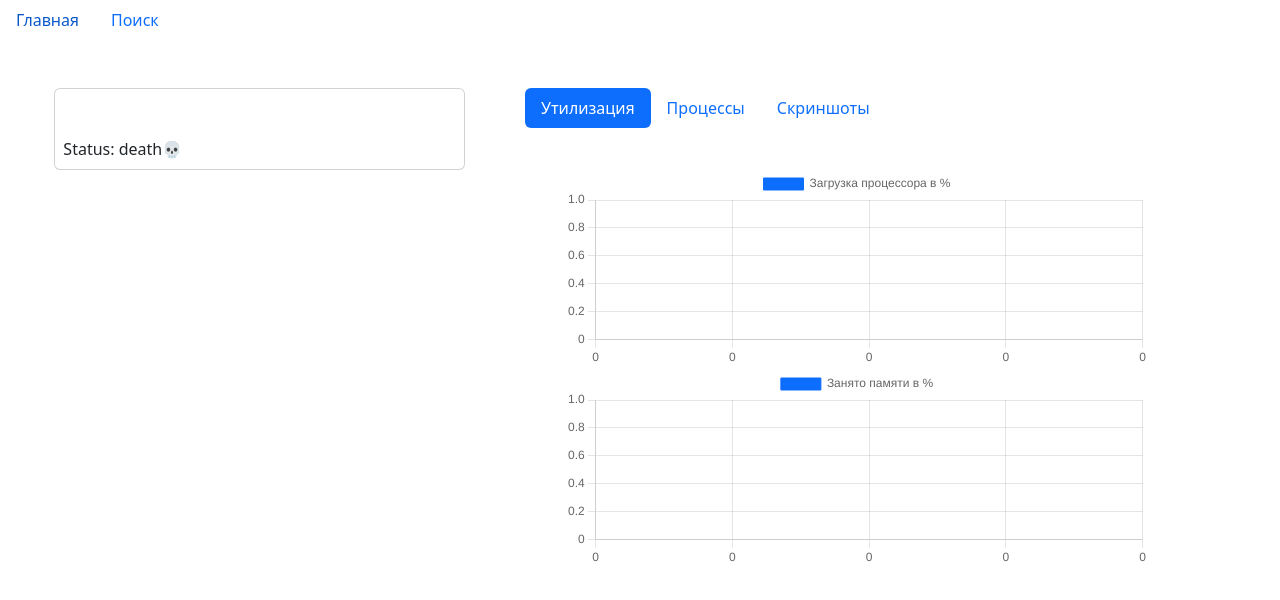
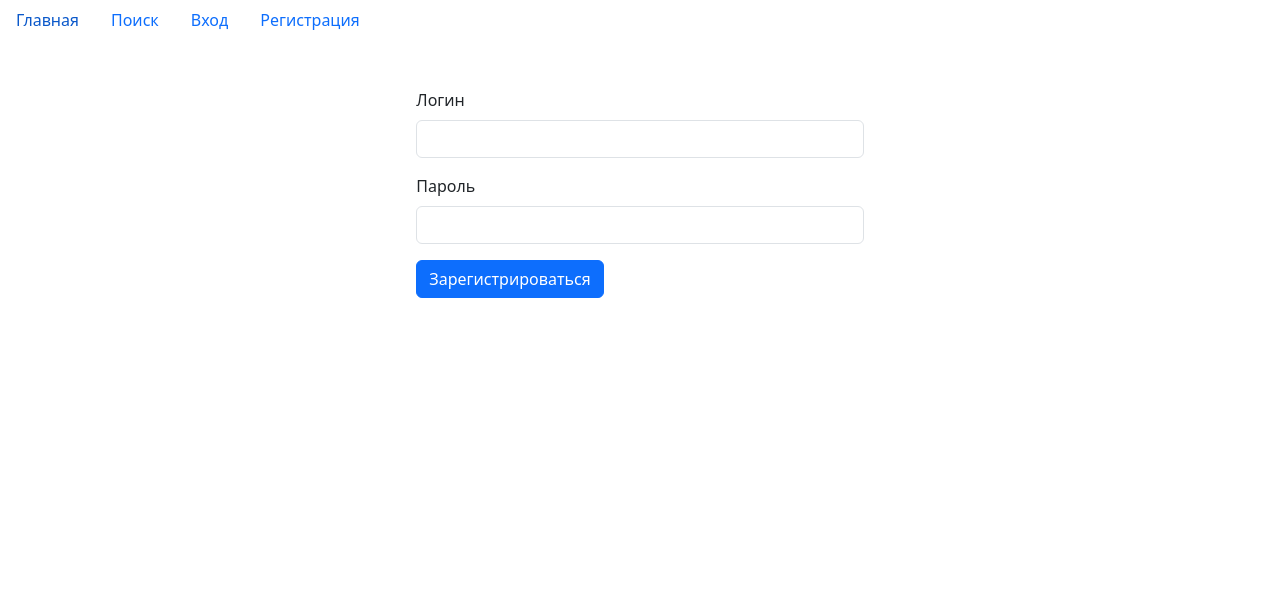
Before and after one commit to Viktor-8bit/SpyWebClient, a Vue app: page /registration in a window 1280 px wide. Shown: the top 600 px of the page. Built offline with nearby package versions, Linux system fonts and the light colour scheme; no server answers.

Commit message:
ver 0.0.4

```diff
--- a/src/components/HostInfo/InfoHost.vue
+++ b/src/components/HostInfo/InfoHost.vue
@@ -1,6 +1,6 @@
 <script setup lang="ts">
     import { createApp, ref, defineComponent } from 'vue'
-    import axios from 'axios';
+    import router from '../../router.ts';
 
 </script>
 
@@ -22,6 +22,8 @@
 
 <script lang="ts">
 
+    import axios from "axios";
+
     export default {
       data() {
         return {
@@ -31,7 +33,8 @@
       },
       methods: {
         async getinfoabouthost() {
-          const response = await axios.get(this.$MyUrl + '/api/Pc/InfoPc/' + this.hostname);
+          console.log(router.api.head);
+          const response = await router.api.get(this.$MyUrl + '/api/Pc/InfoPc/' + this.hostname);
           this.infohost = response.data;
           console.log(this.infohost)
           console.log(this.hostname)
--- a/src/components/HostInfo/Processes.vue
+++ b/src/components/HostInfo/Processes.vue
@@ -78,7 +78,7 @@
             axios.get(this.$MyUrl + '/api/Process/GetAllProcessActionDate/' + this.hostname ).then(response => {
 
               for(let i = 0; i < response.data.length; i++ ) {
-                  this.options.push( { value: response.data[i], label:  response.data[i] } )
+                  this.options.push( { value: response.data[i], label:  response.data[i].replace(regex, "$1 $2") } )
               }
             });
           },
@@ -92,7 +92,7 @@
                 let date = response.data[i]['date']
                 let pid = response.data[i]['processId']
 
-                this.process.push( {'name': name, 'date': date, 'pid': pid, 'nubmer': i })
+                this.process.push( {'name': name, 'date': date.replace(regex, "$1 $2"), 'pid': pid, 'nubmer': i })
               }
             })
           },
--- a/src/components/HostInfo/utilizationHost.vue
+++ b/src/components/HostInfo/utilizationHost.vue
@@ -3,6 +3,8 @@
 import ChartJSChart from "../ChartJSChart.vue"
 import axios from 'axios';
 import vue from 'vue';
+
+
 
 </script>
 
@@ -18,6 +20,8 @@ import vue from 'vue';
 </template>
 
 <script lang="ts">
+  const regex = /(\d{4}-\d{2}-\d{2})T(\d{2}:\d{2}:\d{2}).*/;
+
     export default {
       data() {
         return {
@@ -45,7 +49,7 @@ import vue from 'vue';
                     for(let i = 0; i < response.data.length; i++ ) {
                       let cpu = response.data[i]['cpU_load']
                       let ram = response.data[i]['ram']
-                      let time = response.data[i]['date']
+                      let time = response.data[i]['date'].replace(regex, "$1 $2")
 
                       cpu_list.push(cpu)
                       ram_list.push(ram)
@@ -68,7 +72,7 @@ import vue from 'vue';
           },
         async getdatafirsttime() {
 
-            axios.get('http://localhost:8000/api/Utilization/GetFromPc/' + this.hostname ) // '/1/1'
+            axios.get(this.$MyUrl + '/api/Utilization/GetFromPc/' + this.hostname ) // '/1/1'
                 .then(response => {
                   this.ram = []
                   this.cpu = []
--- a/src/components/chart.vue
+++ b/src/components/chart.vue
@@ -7,9 +7,8 @@
 
 <template>
 
-  аомогус
   <div style="width: 800px; height: 400px">
-    <canvas id="amgusgpraph" >1</canvas>
+    <canvas id="gpraph" >1</canvas>
   </div>
 
 </template>
@@ -22,7 +21,7 @@ export default {
     Chart.register(...registerables);
     Chart.register(BarElement, BarController, CategoryScale, Decimation, Filler, Legend, Title, Tooltip);
     // Ваш код, который должен выполниться после загрузки HTML
-    const canvas1 = document.getElementById('amgusgpraph') as HTMLCanvasElement;
+    const canvas1 = document.getElementById('gpraph') as HTMLCanvasElement;
     const ctx: object = canvas1.getContext('2d');
 
     new Chart(ctx, {
--- a/src/components/hostslist.vue
+++ b/src/components/hostslist.vue
@@ -1,5 +1,5 @@
 <script setup lang="ts">
-
+  import router from '../router.ts';
 </script>
 
 
@@ -38,7 +38,7 @@ export default defineComponent({
   },
   methods: {
     async GetHosts() {
-      const response = await axios.get('http://localhost:8000/api/Pc/GetAllPC');
+      const response = await router.api.get(this.$MyUrl + '/api/Pc/GetAllPC');
       console.log(response.data);
       this.my_hosts = response.data;
     }
--- a/src/components/mycustheader.vue
+++ b/src/components/mycustheader.vue
@@ -7,11 +7,21 @@
 <template>
 
   <ul class="nav">
+
     <li class="nav-item">
       <a class="nav-link active" aria-current="page" href="/">Главная</a>
     </li>
+
     <li class="nav-item">
       <a class="nav-link" href="/search">Поиск</a>
+    </li>
+
+    <li class="nav-item">
+      <a class="nav-link" href="/login">Вход</a>
+    </li>
+
+    <li class="nav-item">
+      <a class="nav-link" href="/registration">Регистрация</a>
     </li>
 
   </ul>
--- a/src/main.ts
+++ b/src/main.ts
@@ -12,6 +12,6 @@ app.use(globalVars, {
     MyUrl: 'http://localhost:8000'
 });
 
-app.use(router)
+app.use(router.router)
 
 app.mount('#app')
--- a/src/pages/aboutHost.vue
+++ b/src/pages/aboutHost.vue
@@ -17,15 +17,15 @@
     <div class="col col-lg-7 col-md-9 p-5">
 
       <ul class="nav nav-pills" id="pills-tab" role="tablist">
+
         <li class="nav-item" role="presentation">
           <button class="nav-link active" id="pills-home-tab" data-bs-toggle="pill" data-bs-target="#pills-home" type="button" role="tab" aria-controls="pills-home" aria-selected="true">Утилизация</button>
         </li>
+
         <li class="nav-item" role="presentation">
           <button class="nav-link" id="pills-profile-tab" data-bs-toggle="pill" data-bs-target="#pills-profile" type="button" role="tab" aria-controls="pills-profile" aria-selected="false">Процессы</button>
         </li>
-        <li class="nav-item" role="presentation">
-          <button class="nav-link" id="pills-contact-tab" data-bs-toggle="pill" data-bs-target="#pills-contact" type="button" role="tab" aria-controls="pills-contact" aria-selected="false">Скриншоты</button>
-        </li>
+
       </ul>
       <div class="tab-content p-4" id="pills-tabContent">
 
@@ -35,10 +35,6 @@
 
         <div class="tab-pane fade" id="pills-profile" role="tabpanel" aria-labelledby="pills-profile-tab" tabindex="0">
           <Process></Process>
-        </div>
-
-        <div class="tab-pane fade" id="pills-contact" role="tabpanel" aria-labelledby="pills-contact-tab" tabindex="0">
-
         </div>
 
       </div>
--- /dev/null
+++ b/src/pages/login.vue
@@ -0,0 +1,57 @@
+<script setup lang="ts">
+  import axios from 'axios';
+  import vue from 'vue';
+</script>
+
+<template>
+
+  <div class="row">
+    <div class="p-5 m-auto col-md-5 col-sm-10">
+      <form>
+        <div class="mb-3">
+          <label for="exampleInputEmail1" class="form-label">Логин</label>
+          <input v-model="login" type="text" class="form-control" id="Login" aria-describedby="emailHelp">
+        </div>
+        <div class="mb-3">
+          <label for="exampleInputPassword1" class="form-label">Пароль</label>
+          <input v-model="password" type="password" class="form-control" id="Password">
+        </div>
+      </form>
+      <button @click="login_data" class="btn btn-primary">Войти</button>
+    </div>
+  </div>
+
+</template>
+
+<style scoped>
+
+</style>
+
+<script lang="ts">
+import axios from "axios";
+
+export default {
+  data() {
+    return {
+      login: "",
+      password: ""
+    };
+  },
+  methods: {
+    async login_data() {
+
+      await axios.post(this.$MyUrl + '/api/Auth/Login/',
+          {
+            Login: this.login,
+            Password: this.password
+          }
+      ).then(resp => {
+        console.log(resp.status)
+        if (resp.status == 200) {
+          localStorage.setItem('jwt_token', resp.data);
+        }
+      })
+    }
+  }
+}
+</script>
--- /dev/null
+++ b/src/pages/registration.vue
@@ -0,0 +1,58 @@
+
+<script setup lang="ts">
+
+import vue from 'vue';
+
+</script>
+
+<template>
+
+  <div class="row">
+    <div class="p-5 m-auto col-md-5 col-sm-10">
+      <form>
+        <div class="mb-3">
+          <label for="exampleInputEmail1" class="form-label">Логин</label>
+          <input v-model="login" type="text" class="form-control" id="myLogin" aria-describedby="emailHelp">
+        </div>
+        <div class="mb-3">
+          <label for="exampleInputPassword1" class="form-label">Пароль</label>
+          <input v-model="password" type="password" class="form-control" id="myPassword">
+        </div>
+      </form>
+      <button @click="send_data" class="btn btn-primary">Зарегистрироваться</button>
+    </div>
+  </div>
+
+
+</template>
+
+<style scoped>
+
+</style>
+
+<script lang="ts">
+  import axios from 'axios';
+
+  export default {
+    data() {
+      return {
+          login: "",
+          password: ""
+        };
+    },
+    methods: {
+      async send_data() {
+
+        await axios.post(this.$MyUrl + '/api/Auth/Registration/',
+         {
+              Login: this.login,
+              Password: this.password
+          }
+        ).then(resp => {
+          console.log(resp.status)
+        })
+      }
+
+    }
+  }
+</script>
--- a/src/pages/test.vue
+++ /dev/null
@@ -1,14 +0,0 @@
-<script setup lang="ts">
-      import chart from "../components/chart.vue"
-</script>
-
-<template>
-
-      График говна
-      <chart></chart>
-
-</template>
-
-<style scoped>
-
-</style>
```
Also changed, not shown: src/router.ts (+51 -6 lines).
